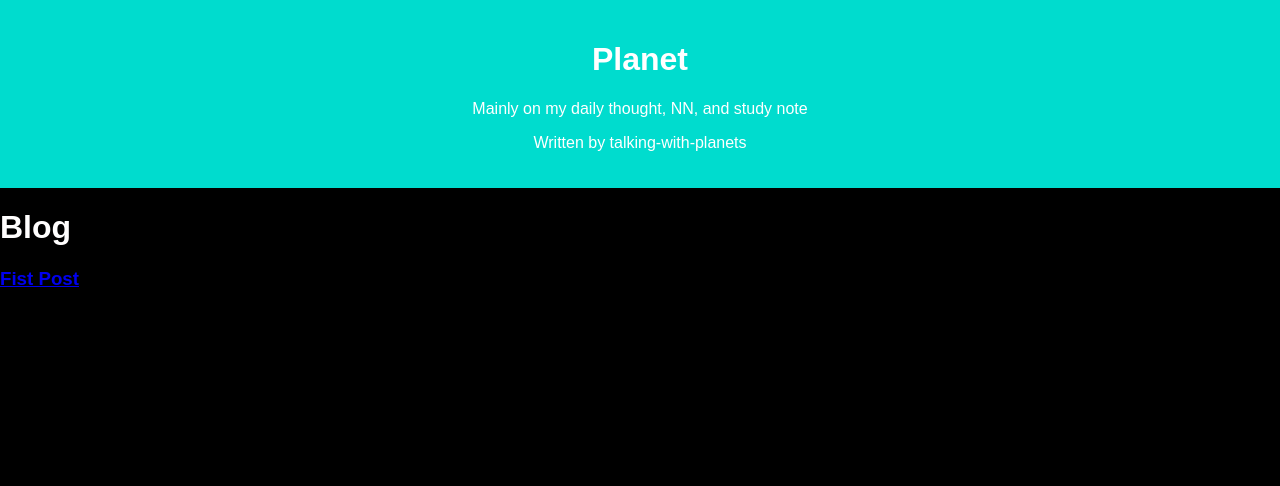
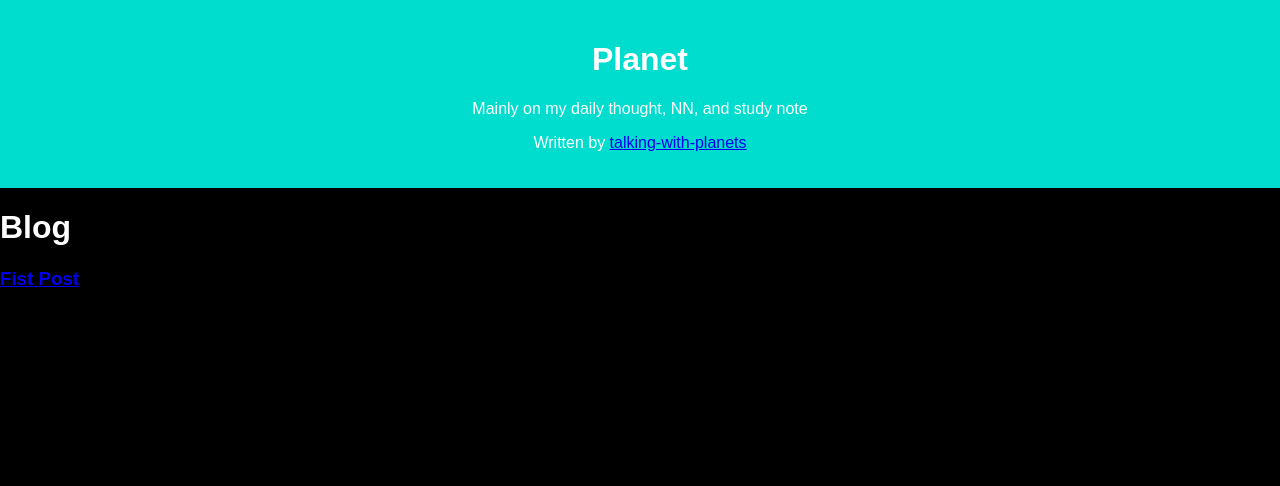
Before and after one commit to talking-with-planets/blog, a plain HTML site: page index.html in a window 1280 px wide. Shown: the top 486 px of the page. Drawn offline with Linux system fonts and the light colour scheme.

Commit message:
Add files via upload
diff:
<p>Written by <a href="https://github.com/talking-with-planets" target="_blank">talking-with-planets</a></p>

```diff
--- a/index.html
+++ b/index.html
@@ -9,7 +9,7 @@
     <header>
         <h1>Planet</h1>
         <p>Mainly on my daily thought, NN, and study note</p>
-        <p>Written by talking-with-planets</p>
+        <p>Written by <a href="https://github.com/talking-with-planets" target="_blank">talking-with-planets</a></p>
     </header>
 
     <main>
```
